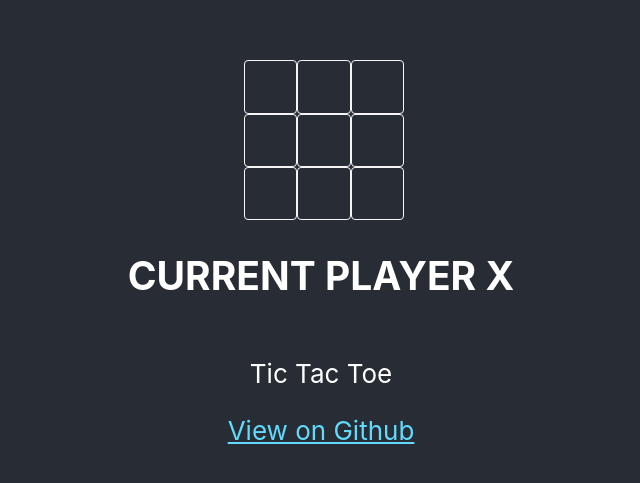
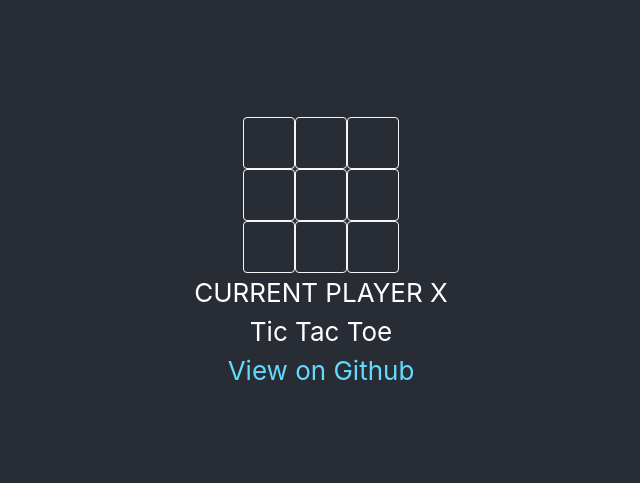
Before and after one commit to federicomichela/tictactoe, a React (Create React App) app: page / in a window 1280 px wide. Shown: the part 147-630 px from the top of the page, without its empty margins (319-959 px from the left). Built offline with nearby package versions, Linux system fonts and the light colour scheme.

Commit message:
added tailwind and styled game_btn--default

```diff
--- a/src/App.css
+++ b/src/App.css
@@ -1,3 +1,7 @@
+@tailwind base;
+@tailwind components;
+@tailwind utilities;
+
 .App {
   text-align: center;
 }
--- a/src/TicTacToe.css
+++ b/src/TicTacToe.scss
@@ -1,6 +1,6 @@
 :root {
     --grid-size: 0;
-    --grid-cell-size: 4vmax;
+    --grid-cell-size: 2em;
 }
 
 .grid-container {
@@ -17,6 +17,9 @@
     aspect-ratio: 1 / 1;
     border: 1px solid whitesmoke;
     border-radius: 4px;
+    display: flex;
+    justify-content: center;
+    align-items: center;
 }
 .grid-cell:hover {
     cursor: pointer;
@@ -27,3 +30,13 @@
     cursor: default;
     background-color: darkgray;
 }
+
+.game_btn {
+    &--default {
+        @apply bg-blue-500 text-white font-bold py-2 px-4 rounded-full;
+
+        :hover {
+            @apply bg-blue-700;
+        }
+    }
+}
--- a/src/TicTacToe.tsx
+++ b/src/TicTacToe.tsx
@@ -1,5 +1,5 @@
 import {GridCell} from "./GridCell";
-import './TicTacToe.css';
+import './TicTacToe.scss';
 import React from "react";
 import {useDispatch, useSelector} from 'react-redux';
 import GameState, {gameStateActions, GameStateStatus} from "./slices/GameState";
@@ -45,21 +45,36 @@ export function TicTacToe({size} : TicTacToeProps) {
             return (
                 <>
                     <h1>{text.GAME_OVER}</h1>
-                    <button className="game_btn--default" onClick={() => dispatch(gameStateActions.resetBoard())}>{text.NEW_GAME}</button>
+                    <button
+                        className="game_btn--default"
+                        onClick={() => dispatch(gameStateActions.resetBoard())}
+                    >
+                        {text.NEW_GAME}
+                    </button>
                 </>
             )
         } else if (gameStatus === GameStateStatus.WIN) {
             return (
                 <>
-                    <h1>{text.GAME_WON}</h1>)
-                    <button className="game_btn--default" onClick={() => dispatch(gameStateActions.resetBoard())}>{text.NEW_GAME}</button>
+                    <h1>{text.GAME_WON}</h1>
+                    <button
+                        className="game_btn--default"
+                        onClick={() => dispatch(gameStateActions.resetBoard())}
+                    >
+                        {text.NEW_GAME}
+                    </button>
                 </>
             )
         } else if (gameStatus === GameStateStatus.PLAYING) {
             return (
                 <>
                     <h2>{text.CURRENT_PLAYER} {currentPlayer}</h2>
-                    <button className="game_btn--danger" onClick={() => dispatch(gameStateActions.resetBoard())}>{text.GAME_RESET}</button>
+                    <button
+                        className="game_btn--default"
+                        onClick={() => dispatch(gameStateActions.resetBoard())}
+                    >
+                        {text.GAME_RESET}
+                    </button>
                 </>
             )
         } else {
--- /dev/null
+++ b/tailwind.config.js
@@ -0,0 +1,8 @@
+/** @type {import('tailwindcss').Config} */
+module.exports = {
+  content: ["./src/**/*.{html,js,ts,tsx}"],
+  theme: {
+    extend: {},
+  },
+  plugins: [],
+}
```
Also changed, not shown: package.json (+8 -0 lines), 1 other file (tests, documents, lock files or other folders).
